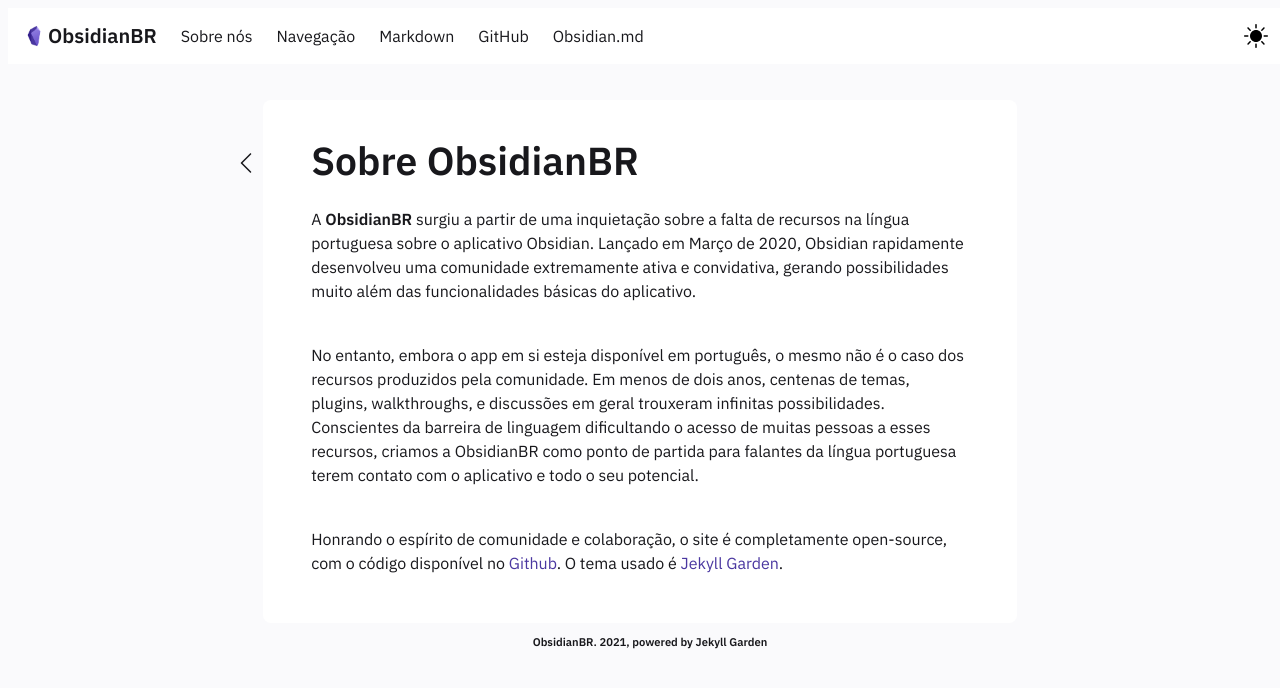
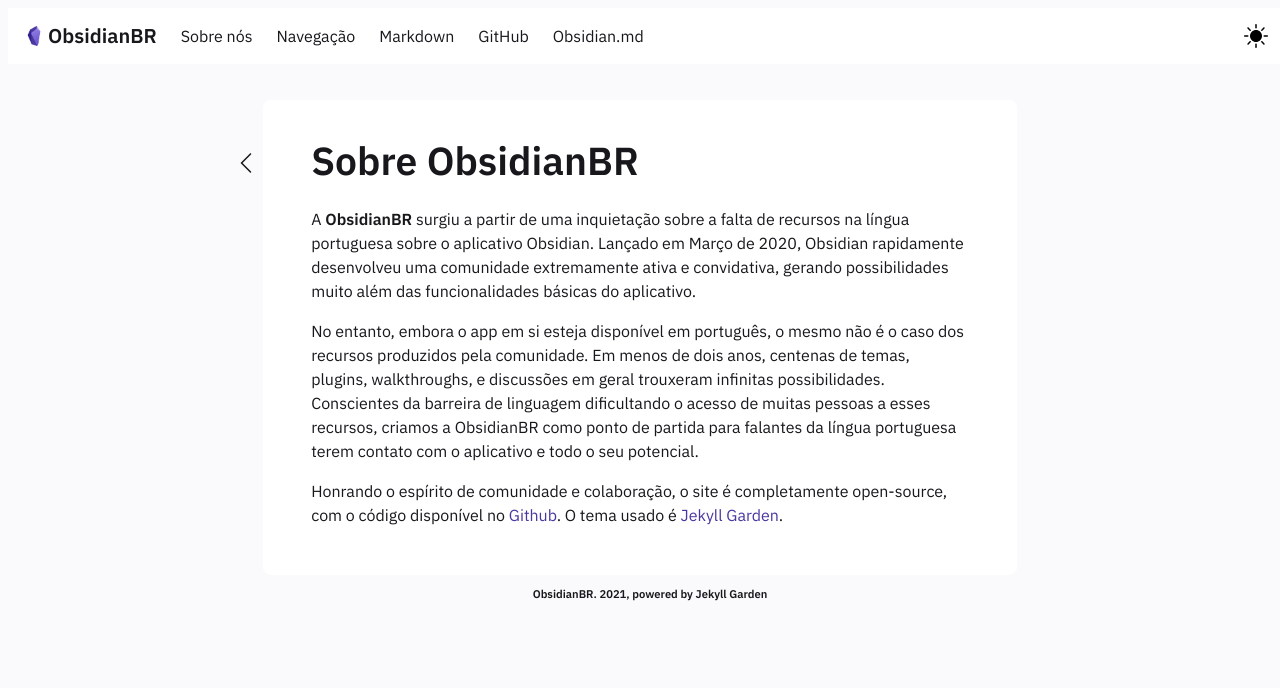
Before and after one commit to obsidianbr/obsidianbr.github.io, a Jekyll site: the page built from _notes/Public/sobre.md, in a window 1280 px wide. Shown: the top 688 px of the page. Built offline with Jekyll 4.4.1, drawn with Linux system fonts in a browser that asks for light colours.

```diff
--- a/_notes/Public/sobre.md
+++ b/_notes/Public/sobre.md
@@ -4,8 +4,8 @@ notetype : feed
 date : 12-12-2021
 ---
 
-A <b>ObsidianBR</b> surgiu a partir de uma inquietação sobre a falta de recursos na língua portuguesa sobre o aplicativo Obsidian. Lançado em Março de 2020, Obsidian rapidamente desenvolveu uma comunidade extremamente ativa e convidativa, gerando possibilidades muito além das funcionalidades básicas do aplicativo. <br><br>
+A <b>ObsidianBR</b> surgiu a partir de uma inquietação sobre a falta de recursos na língua portuguesa sobre o aplicativo Obsidian. Lançado em Março de 2020, Obsidian rapidamente desenvolveu uma comunidade extremamente ativa e convidativa, gerando possibilidades muito além das funcionalidades básicas do aplicativo.
 
-No entanto, embora o app em si esteja disponível em português, o mesmo não é o caso dos recursos produzidos pela comunidade. Em menos de dois anos, centenas de temas, plugins, walkthroughs, e discussões em geral trouxeram infinitas possibilidades. Conscientes da barreira de linguagem dificultando o acesso de muitas pessoas a esses recursos, criamos a ObsidianBR como ponto de partida para falantes da língua portuguesa terem contato com o aplicativo e todo o seu potencial.<br><br>
+No entanto, embora o app em si esteja disponível em português, o mesmo não é o caso dos recursos produzidos pela comunidade. Em menos de dois anos, centenas de temas, plugins, walkthroughs, e discussões em geral trouxeram infinitas possibilidades. Conscientes da barreira de linguagem dificultando o acesso de muitas pessoas a esses recursos, criamos a ObsidianBR como ponto de partida para falantes da língua portuguesa terem contato com o aplicativo e todo o seu potencial.
 
 Honrando o espírito de comunidade e colaboração, o site é completamente open-source, com o código disponível no <a href="https://github.com/obsidianbr/obsidianbr.github.io">Github</a>. O tema usado é <a href="https://jekyll-garden.github.io/index.html">Jekyll Garden</a>.
```
